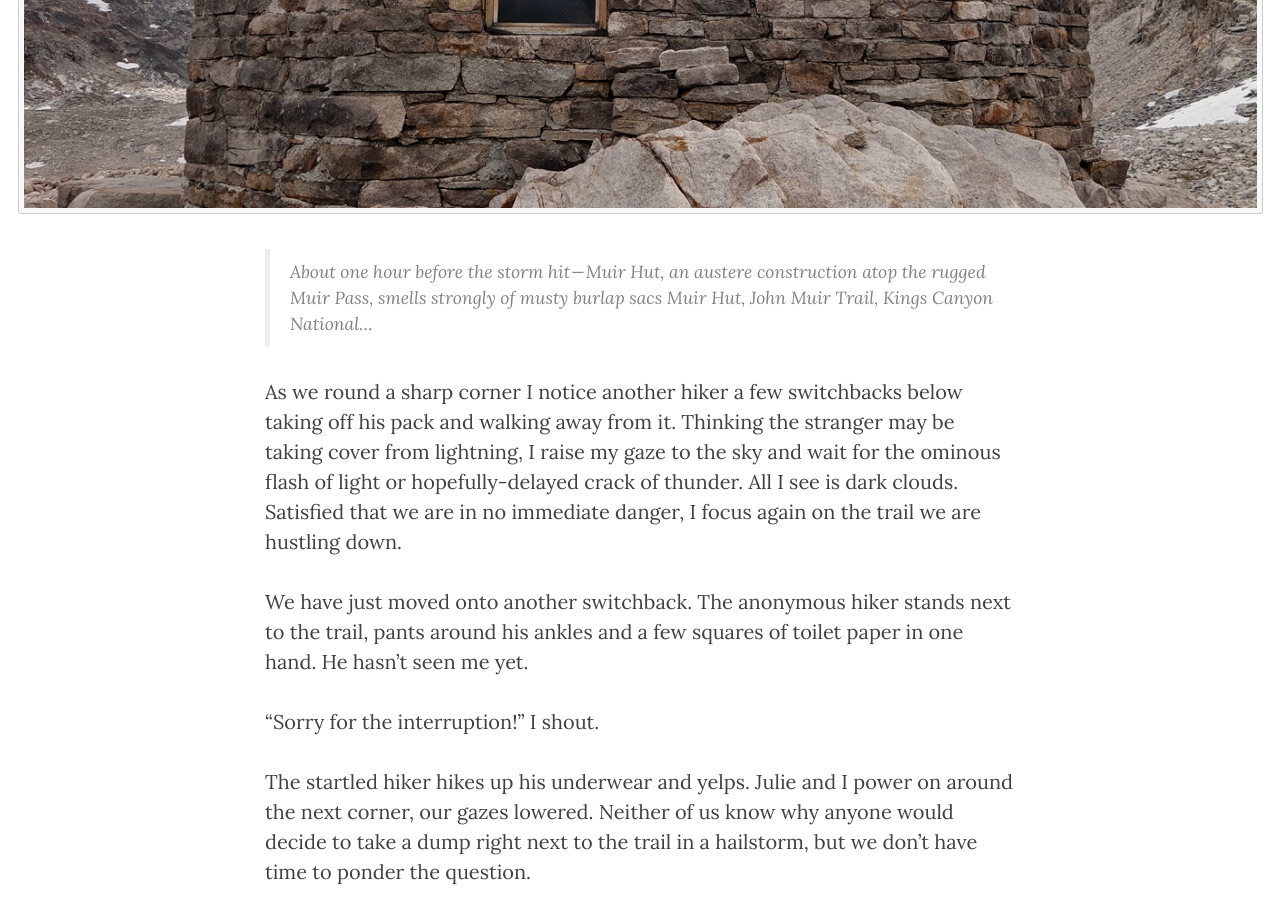
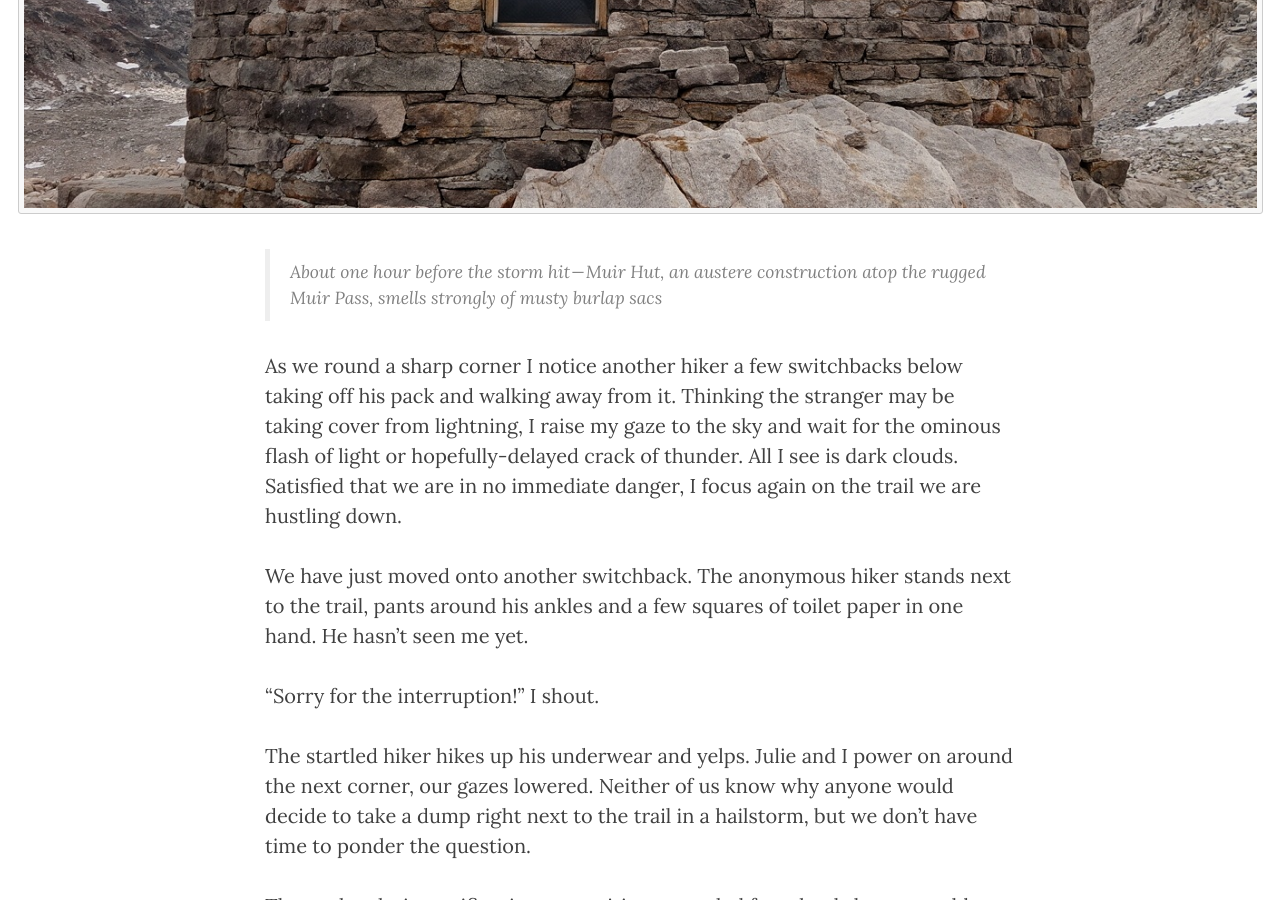
Before and after one commit to amcgee/amcgee.github.io, a Jekyll site: the page built from _posts/2018-09-11-hailstorm.md, in a window 1280 px wide and 900 px high, scrolled down 1862 px. Built offline with Jekyll 4.4.1, drawn with Linux system fonts in a browser that asks for light colours; nearby versions of some CDN libraries.

Commit message:
fix: remove ccopied location

```diff
--- a/_posts/2018-09-11-hailstorm.md
+++ b/_posts/2018-09-11-hailstorm.md
@@ -17,7 +17,7 @@ If the count between lightning and thunder shrinks to one second or less it mean
 Chatting about the snacks we have stashed in our rain pant pockets, we resume our quick but unhurried descent.  Five minutes later, the first hail stones begin to fall.  They are small stones, about the size of buckshot pellets, but they arrive without the customary and softer rain prelude.  Our pace quickens.
 
 ![Muir Hut](/img/hailstorm/muir-hut.jpeg)
-> About one hour before the storm hit — Muir Hut, an austere construction atop the rugged Muir Pass, smells strongly of musty burlap sacs Muir Hut, John Muir Trail, Kings Canyon National...
+> About one hour before the storm hit — Muir Hut, an austere construction atop the rugged Muir Pass, smells strongly of musty burlap sacs
 
 As we round a sharp corner I notice another hiker a few switchbacks below taking off his pack and walking away from it.  Thinking the stranger may be taking cover from lightning, I raise my gaze to the sky and wait for the ominous flash of light or hopefully-delayed crack of thunder.  All I see is dark clouds.  Satisfied that we are in no immediate danger, I focus again on the trail we are hustling down.
 
```
